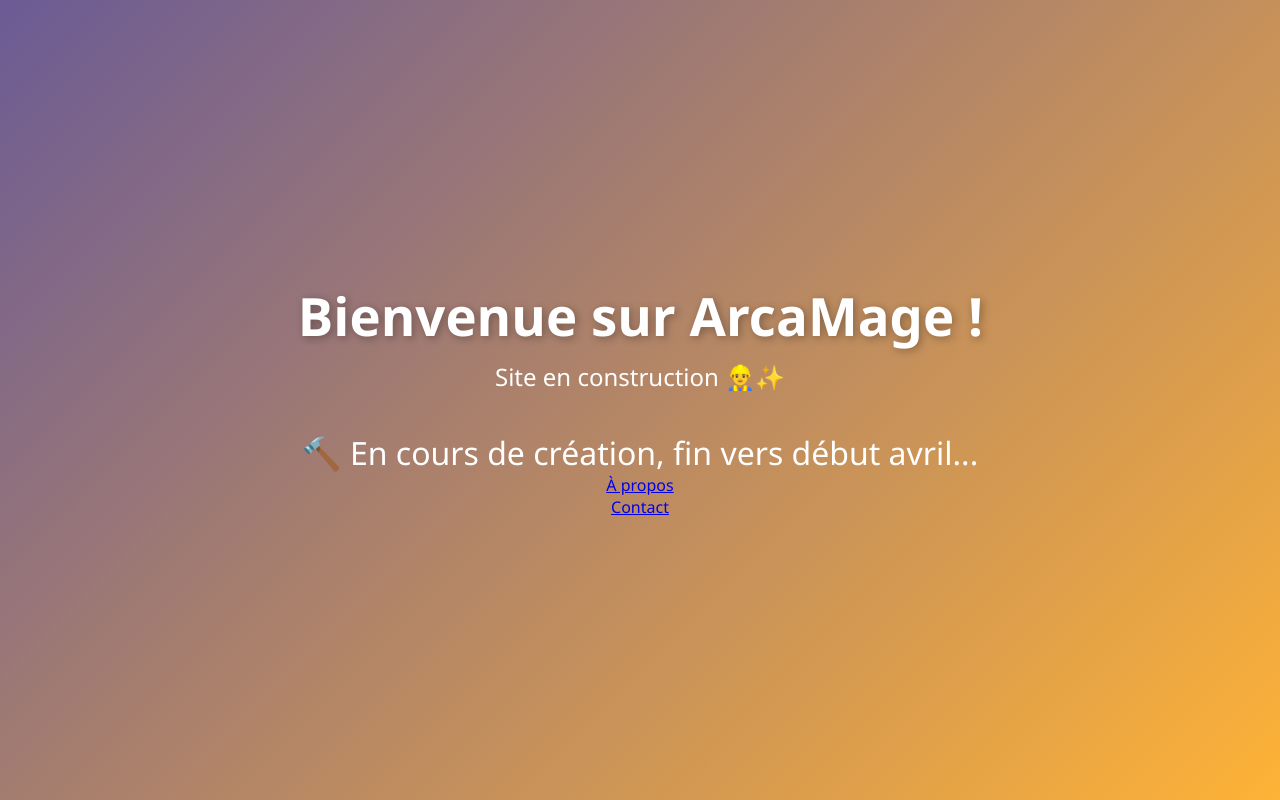
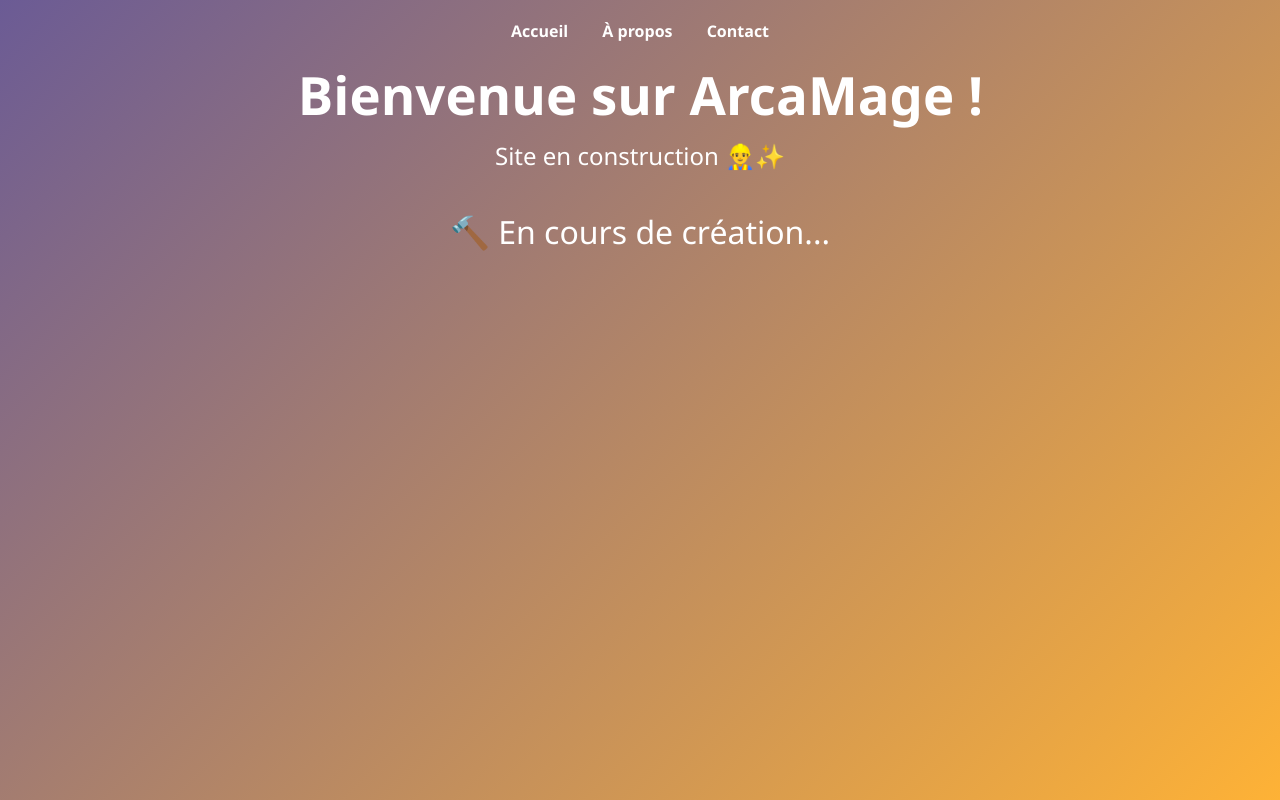
Before and after one commit to Arcan0va/arcamage-website, a plain HTML site: page index.html in a window 1280 px wide. Drawn offline with Linux system fonts and the light colour scheme.

Commit message:
Refactor index.html with title and navigation updates
Updated the title and added navigation links. Cleaned up CSS formatting and removed some commented-out code.

```diff
--- a/index.html
+++ b/index.html
@@ -2,63 +2,47 @@
 <html lang="fr">
 <head>
   <meta charset="UTF-8">
-  <title>ArcaMage</title>
+  <title>ArcaMage - Accueil</title>
   <style>
-    /* Reset minimal */
-    * { margin: 0; padding: 0; box-sizing: border-box; }
-
+    * { margin:0; padding:0; box-sizing:border-box; }
     body {
-      font-family: 'Segoe UI', Tahoma, Geneva, Verdana, sans-serif;
+      font-family:'Segoe UI', Tahoma, Geneva, Verdana, sans-serif;
       background: linear-gradient(135deg, #6b5b95, #feb236);
       color: #fff;
-      display: flex;
-      flex-direction: column;
-      justify-content: center;
-      align-items: center;
-      height: 100vh;
-      text-align: center;
+      display:flex;
+      flex-direction:column;
+      align-items:center;
+      min-height:100vh;
+      text-align:center;
     }
+    nav {
+      margin: 20px 0;
+    }
+    nav a {
+      color:#fff;
+      text-decoration:none;
+      margin: 0 15px;
+      font-weight:bold;
+      transition: 0.3s;
+    }
+    nav a:hover { text-decoration: underline; }
+    h1 { font-size:3em; margin-bottom:20px; animation:pulse 2s infinite; }
+    p { font-size:1.5em; animation:float 3s infinite ease-in-out; }
+    .construction { margin-top:30px; font-size:2em; animation:blink 1s infinite; }
 
-    h1 {
-      font-size: 3em;
-      margin-bottom: 20px;
-      text-shadow: 2px 2px 8px rgba(0,0,0,0.3);
-      animation: pulse 2s infinite;
-    }
-
-    p {
-      font-size: 1.5em;
-      animation: float 3s infinite ease-in-out;
-    }
-
-    /* Animations */
-    @keyframes pulse {
-      0%, 100% { transform: scale(1); }
-      50% { transform: scale(1.1); }
-    }
-
-    @keyframes float {
-      0%, 100% { transform: translateY(0); }
-      50% { transform: translateY(-10px); }
-    }
-
-    .construction {
-      margin-top: 30px;
-      font-size: 2em;
-      animation: blink 1s infinite;
-    }
-
-    @keyframes blink {
-      0%, 100% { opacity: 1; }
-      50% { opacity: 0.3; }
-    }
+    @keyframes pulse { 0%,100%{transform:scale(1);} 50%{transform:scale(1.1);} }
+    @keyframes float { 0%,100%{transform:translateY(0);} 50%{transform:translateY(-10px);} }
+    @keyframes blink { 0%,100%{opacity:1;} 50%{opacity:0.3;} }
   </style>
 </head>
 <body>
+  <nav>
+    <a href="index.html">Accueil</a>
+    <a href="about.html">À propos</a>
+    <a href="contact.html">Contact</a>
+  </nav>
   <h1>Bienvenue sur ArcaMage !</h1>
   <p>Site en construction 👷‍♂️✨</p>
-  <div class="construction">🔨 En cours de création, fin vers début avril...</div>
+  <div class="construction">🔨 En cours de création...</div>
 </body>
 </html>
-<a href="about.html">À propos</a>
-<a href="contact.html">Contact</a>
```
